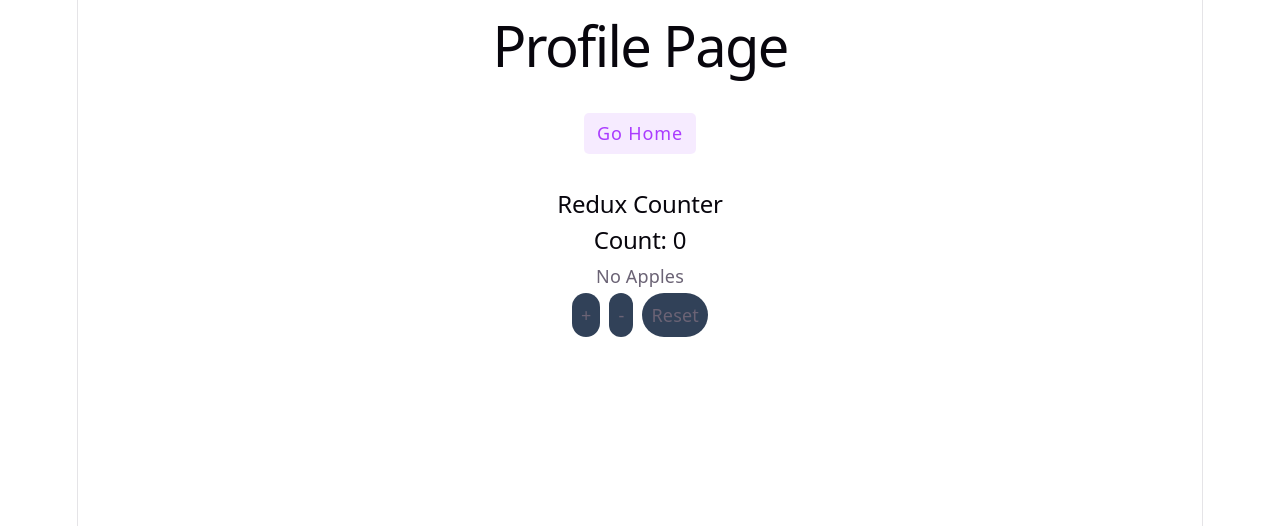
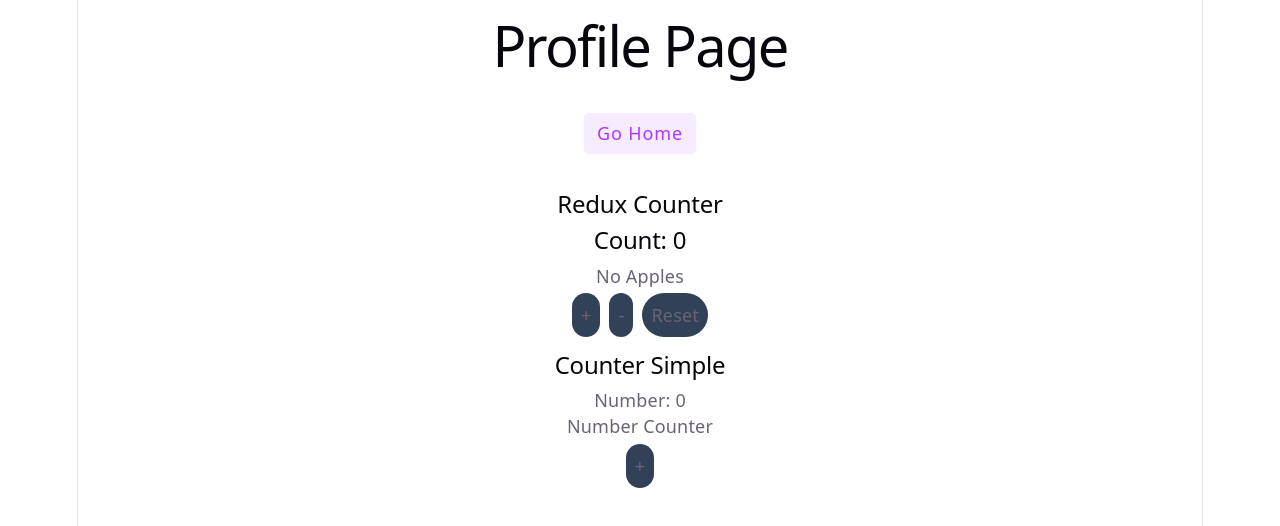
Before and after one commit to eyeofastarte/react_native-onboarding, a React (Vite) app in the folder ReactSample/: page /profile in a window 1280 px wide. Shown: the top 526 px of the page. Built offline with nearby package versions, Linux system fonts and the light colour scheme.

Commit message:
feat(#28): Introduction to Redux Toolkit

```diff
--- a/ReactSample/src/Profile.tsx
+++ b/ReactSample/src/Profile.tsx
@@ -1,8 +1,13 @@
 import { Link } from "react-router"
-import CounterDisplay from "./components/counter/AppleDisplay";
-import CounterControls from "./components/counter/AppleControls";
+import CounterDisplay from "./components/pfApples/AppleDisplay";
+import CounterControls from "./components/pfApples/AppleControls";
+import Counter from "./components/counter/Counter";
+import { useSelector } from "react-redux";
+import type { RootState } from "./store";
 
 function Profile() {
+  const getCount = () => useSelector((s: RootState) => s.counter.count);
+
   return (
     <>
       <h1 className="mt-3">Profile Page</h1>
@@ -16,6 +21,10 @@
       <h2 className="mb-2">Redux Counter</h2>
       <CounterDisplay></CounterDisplay>
       <CounterControls></CounterControls>
+      <div className="mt-2" />
+      <h2 className="mb-2">Counter Simple</h2>
+      <p>Number: {getCount()}</p>
+      <Counter></Counter>
     </>
   )
 }
--- /dev/null
+++ b/ReactSample/src/components/counter/Counter.tsx
@@ -0,0 +1,17 @@
+import { increment } from "./counterSlice"
+import { useDispatch } from "react-redux"
+
+function Counter() {
+  const dispatch = useDispatch()
+
+  return (
+    <>
+      <p>Number Counter</p>
+      <div>
+        <button className='p-2 bg-slate-700 rounded-4xl m-1 cursor-pointer' onClick={() => dispatch(increment())}>+</button>
+      </div>
+    </>
+  )
+}
+
+export default Counter
--- /dev/null
+++ b/ReactSample/src/components/counter/counterSlice.ts
@@ -0,0 +1,14 @@
+import { createSlice } from "@reduxjs/toolkit";
+
+const counter = createSlice({
+  name: 'Counter',
+  initialState: { count:0 },
+  reducers: {
+    increment: (s) => {
+      s.count += 1;
+    }
+  }
+})
+
+export const { increment } = counter.actions
+export default counter.reducer
--- a/ReactSample/src/store.ts
+++ b/ReactSample/src/store.ts
@@ -1,8 +1,10 @@
 import { configureStore } from '@reduxjs/toolkit';
-import pfAppleCountSlice from './components/counter/pfAppleCountSlice';
+import pfAppleCountSlice from './components/pfApples/pfAppleCountSlice';
+import counterSlice from './components/counter/counterSlice'
 
 export const store = configureStore({
   reducer: {
+    counter: counterSlice,
     myApples: pfAppleCountSlice,
   },
 });
```
Also changed, not shown: ReactSample/src/components/pfApples/AppleControls.tsx (renamed from ReactSample/src/components/counter/AppleControls.tsx), ReactSample/src/components/pfApples/AppleDisplay.tsx (renamed from ReactSample/src/components/counter/AppleDisplay.tsx), ReactSample/src/components/pfApples/pfAppleCountSlice.tsx (renamed from ReactSample/src/components/counter/pfAppleCountSlice.tsx), 1 other file (tests, documents, lock files or other folders).
